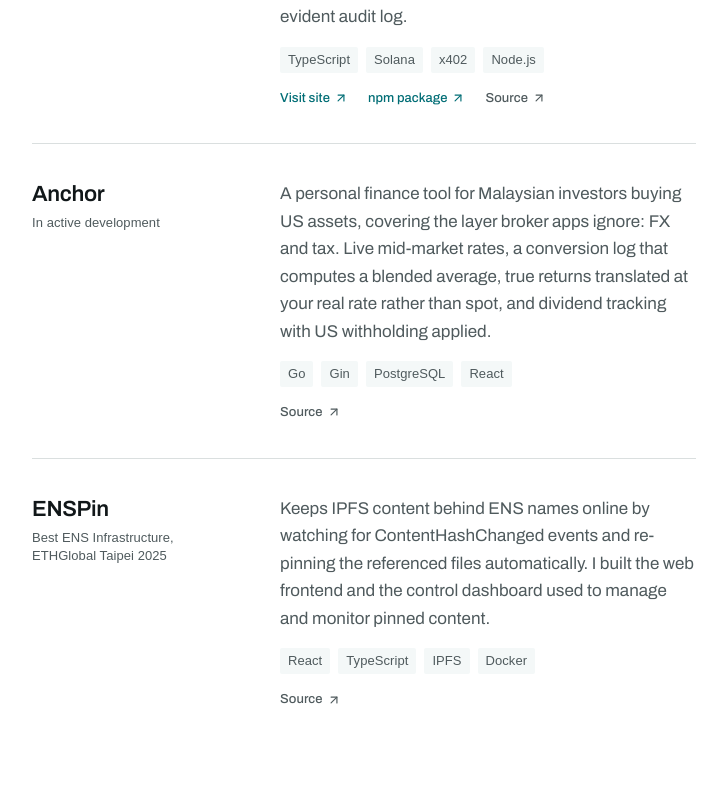
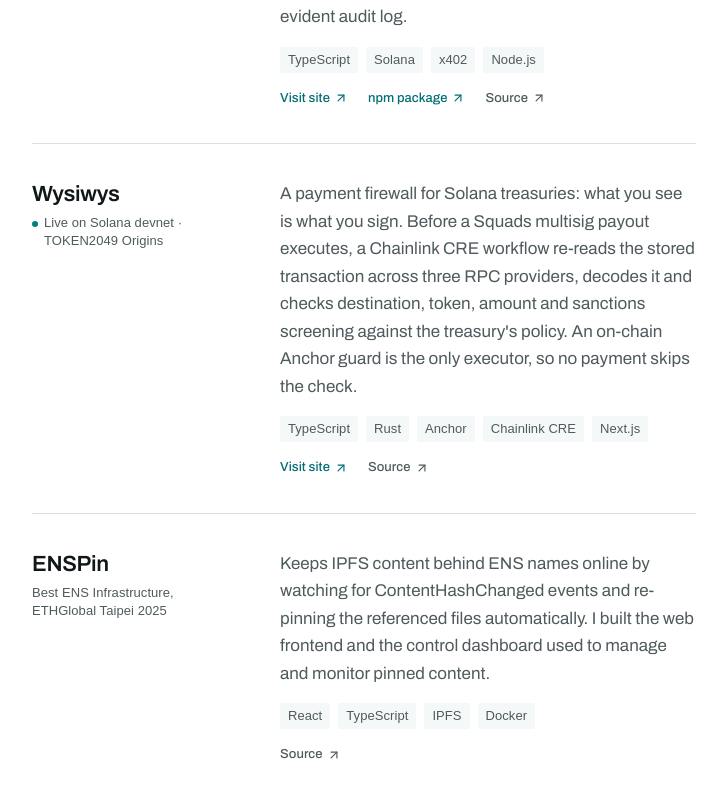
Before and after one commit to JNHNG0205/portfolio, a Next.js app: page / in a window 1280 px wide. Shown: the part 2477-3275 px from the top of the page, without its empty margins (276-1003 px from the left). Built offline with nearby package versions, Linux system fonts and the light colour scheme; a web font is replaced by a local one.

Commit message:
update portfolio

```diff
--- a/src/app/page.tsx
+++ b/src/app/page.tsx
@@ -32,7 +32,7 @@ export default function Home() {
   const links = {
     email: "heng.teh0205@gmail.com",
     resumeUrl: "/Resume_Teh_Jun_Heng.pdf",
-    githubUrl: "https://github.com/JNHNG0205",
+    githubUrl: "https://github.com/tim1293",
     whatsappUrl: "https://wa.me/60165410252",
     linkedinUrl: "https://www.linkedin.com/in/jun-heng-teh-6773202b0/",
   }
@@ -110,13 +110,13 @@ export default function Home() {
       packageUrl: "https://www.npmjs.com/package/@agentveins/core",
     },
     {
-      title: "Anchor",
+      title: "Wysiwys",
       description:
-        "A personal finance tool for Malaysian investors buying US assets, covering the layer broker apps ignore: FX and tax. Live mid-market rates, a conversion log that computes a blended average, true returns translated at your real rate rather than spot, and dividend tracking with US withholding applied.",
-      proof: "In active development",
-      technologies: ["Go", "Gin", "PostgreSQL", "React"],
-      repoUrl: "https://github.com/JNHNG0205/FX-tracker",
-      liveUrl: "",
+        "A payment firewall for Solana treasuries: what you see is what you sign. Before a Squads multisig payout executes, a Chainlink CRE workflow re-reads the stored transaction across three RPC providers, decodes it and checks destination, token, amount and sanctions screening against the treasury's policy. An on-chain Anchor guard is the only executor, so no payment skips the check.",
+      proof: "Live on Solana devnet · TOKEN2049 Origins",
+      technologies: ["TypeScript", "Rust", "Anchor", "Chainlink CRE", "Next.js"],
+      repoUrl: "https://github.com/chiwjieren/wysiwys",
+      liveUrl: "https://app.13-250-78-41.sslip.io/",
     },
     {
       title: "ENSPin",
```
